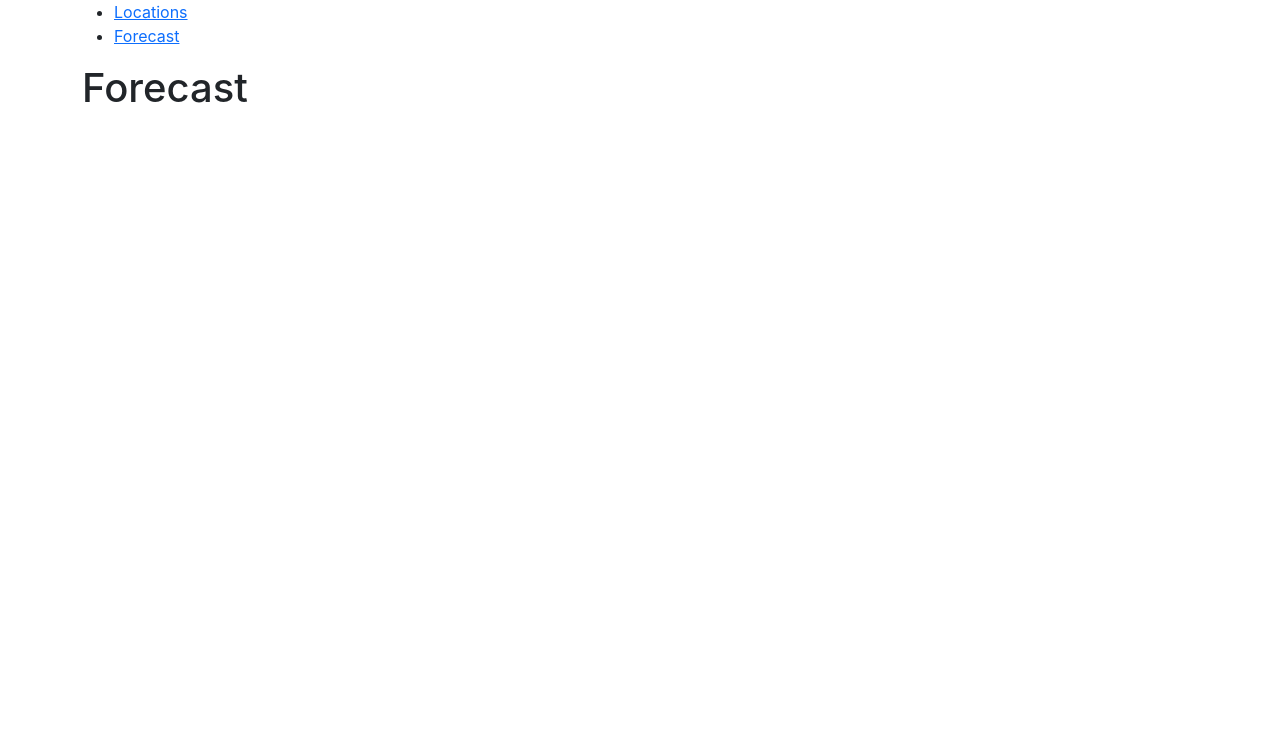
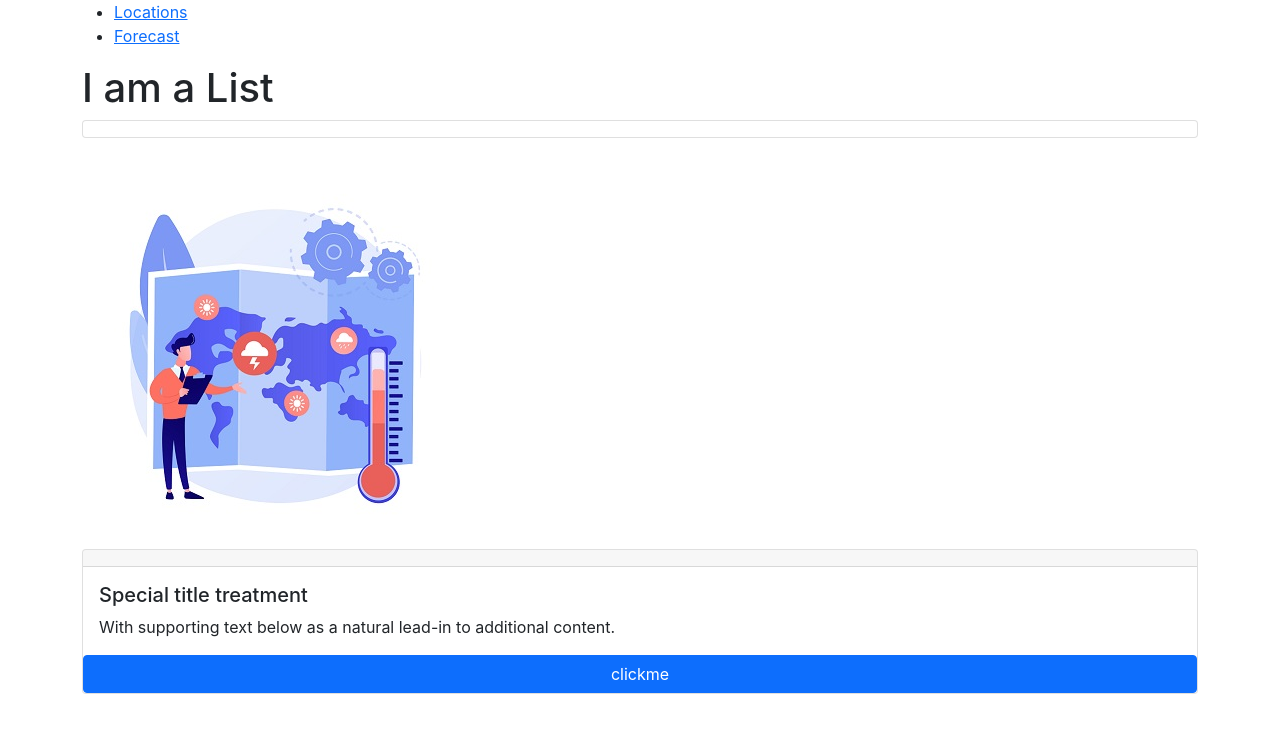
Before and after one commit to matante/ex3-react-miriamcohenbitan-matantenenboim, a React (Create React App) app: page / in a window 1280 px wide. Shown: the top 732 px of the page. Built offline with nearby package versions, Linux system fonts and the light colour scheme.

Commit message:
added date

```diff
--- a/src/App.js
+++ b/src/App.js
@@ -13,6 +13,7 @@ import NoPage from "./components/NoPage";
 
 export default function App() {
     const [isHomePage, setIsHome] = useState(false);
+    const [locationsList, setLocationsList] = useState([]);
 
     useEffect(() => {
         setIsHome(true);
@@ -25,8 +26,8 @@ export default function App() {
                 <Menu/>
 
                 <Routes>
-                    <Route path="/" element={<Forecast/>}/>
-                    <Route path="locations" element={<Locations/>}/>
+                    <Route path="/" element={<Forecast  locationsList={locationsList} setLocationsList={setLocationsList}/>}/>
+                    <Route path="locations" element={<Locations locationsList={locationsList} setLocationsList={setLocationsList}/>}/>
                     <Route path="*" element={<NoPage/>}/>
                 </Routes>
             </BrowserRouter>
--- a/src/components/Forecast.js
+++ b/src/components/Forecast.js
@@ -1,11 +1,53 @@
 import * as React from 'react';
 import App from "../App";
+import List from "./List";
+import TodayForecast from "./TodayForecast";
+import {useState} from "react";
 
 
-function Forecast() {
+function Forecast(props) {
+    const [imageSource, setImageSource] = useState("forecast.jpg");
+    const [forecastDetails, setForecastDetails] =
+        useState({date: "", weather: "", temperatures: {min: "", max: ""}, wind: ""});
+
+
+    function status(response) {
+        if (response.status >= 200 && response.status < 300) {
+            return Promise.resolve(response);
+        } else {
+            return Promise.reject(new Error(response.statusText));
+        }
+    }
+
+    const displayImage = async (location) => {
+        const latitude = location.latitude;
+        const longitude = location.longitude;
+        setImageSource(`https://www.7timer.info/bin/astro.php?%20lon=${longitude}&lat=${latitude}&ac=0&lang=en&unit=metric&output=internal&tzshift=0`)
+        const url = `https://www.7timer.info/bin/api.pl?lon=${longitude}&lat=${latitude}&product=civillight&output=json`
+        await fetch(url, {method: "GET"})
+            .then(status)
+            .then(res => res.json())
+            .then(json => {
+                const today = json["dataseries"][0];
+                setForecastDetails({...forecastDetails,
+                    date: today["date"], weather: today["weather"],
+                    temperatures: {min: today["temp2m"]["min"], max: today["temp2m"]["max"]},
+                    wind: today["wind10m_max"]
+                });
+
+            })
+            .catch(function (err) {
+                return Promise.reject(new Error(err.statusText));
+            });
+    }
 
     return (
-        <h1>Forecast</h1>
+        <>
+            <List list={props.locationsList} action={displayImage} actionText={"forecast test"} buttonColor={"primary"}/>
+            <br/>
+            <img src={imageSource} alt={''} />
+            <TodayForecast forecast={forecastDetails}/>
+        </>
     );
 }
 
--- a/src/components/List.js
+++ b/src/components/List.js
@@ -14,9 +14,10 @@ function List(props) {
                             name: {location.name} &nbsp;&nbsp;&nbsp;&nbsp;
                             latitude: {location.latitude}&nbsp;&nbsp;&nbsp;&nbsp;
                             longitude: {location.longitude}
-                            <button type="button" className="btn btn-danger"
-                                    onClick={ () => props.deleteLocation(location.name)}>
-                                Delete Location</button>
+
+                            <button type="button" className={`btn btn-${props.buttonColor}`}
+                                    onClick={ () => props.action(location)}>
+                                {props.actionText}</button>
                         </li>
                     ))}
                 </ol>
--- a/src/components/Locations.js
+++ b/src/components/Locations.js
@@ -3,8 +3,8 @@ import Location from "../Location"
 import Form from "./Form";
 import List from "./List";
 
-export default function Locations() {
-    const [locationsList, setLocationsList] = useState([]);
+export default function Locations(props) {
+    // const [locationsList, setLocationsList] = useState([]);
     const [errors, setErrors] = useState({locationName: "", latitude: "", longitude: ""}); // tell which error (empty = no error)
 
     const addLocation = (inputs) => {
@@ -13,11 +13,11 @@ export default function Locations() {
         const latitude = parseFloat(inputs.latitude.trim());
         const longitude = parseFloat(inputs.longitude.trim());
 
-        setLocationsList(oldList => [...oldList, new Location(locationName, latitude, longitude)]);
+        props.setLocationsList(oldList => [...oldList, new Location(locationName, latitude, longitude)]);
 
     }
     const isAlreadyAppears = (locationName) => {
-        for (const location of locationsList) {
+        for (const location of props.locationsList) {
             if (location.getName() === locationName) {
                 setErrors({...errors, locationName: "Name is already exists"});
                 return true;
@@ -52,13 +52,13 @@ export default function Locations() {
 
     }
 
-    const deleteLocation = (otherName) => {
-        setLocationsList(locationsList.filter(location => location.name !== otherName));
+    const deleteLocation = (otherLocation) => {
+        props.setLocationsList(props.locationsList.filter(location => location.name !== otherLocation.name));
     }
 
 
     return (<>
-        <Form list={locationsList} addLocation={addLocation} errors={errors} checkInput={checkInput}/>
-        <List list={locationsList} deleteLocation={deleteLocation}/>
+        <Form list={props.locationsList} addLocation={addLocation} errors={errors} checkInput={checkInput}/>
+        <List list={props.locationsList} action={deleteLocation} actionText={"Delete Location"} buttonColor={"danger"}/>
     </>);
 }
--- /dev/null
+++ b/src/components/TodayForecast.js
@@ -0,0 +1,32 @@
+import * as React from 'react';
+import {useState} from "react";
+
+
+function TodayForecast(props) {
+
+    return (
+        <>
+            <div className="card">
+                <div className="card-header">
+                    {props.forecast.date}
+                    {props.forecast.weather}
+                    {props.forecast.temperatures.min}
+                    {props.forecast.temperatures.max}
+                    {props.forecast.wind}
+
+                </div>
+                <div className="card-body">
+                    <h5 className="card-title">Special title treatment</h5>
+                    <p className="card-text">With supporting text below as a natural lead-in to additional content.</p>
+                </div>
+                <button type="text" className="btn btn-primary" onClick={() => {
+                    console.log(props.forecast ? "fff" : "ddd" )
+                    console.log(props.forecast)
+                    // console.log(props.forecast["dataseries"][0])
+                }}>clickme                </button>
+            </div>
+        </>
+    );
+}
+
+export default TodayForecast;
```
Also changed, not shown: public/forecast.jpg (added).
